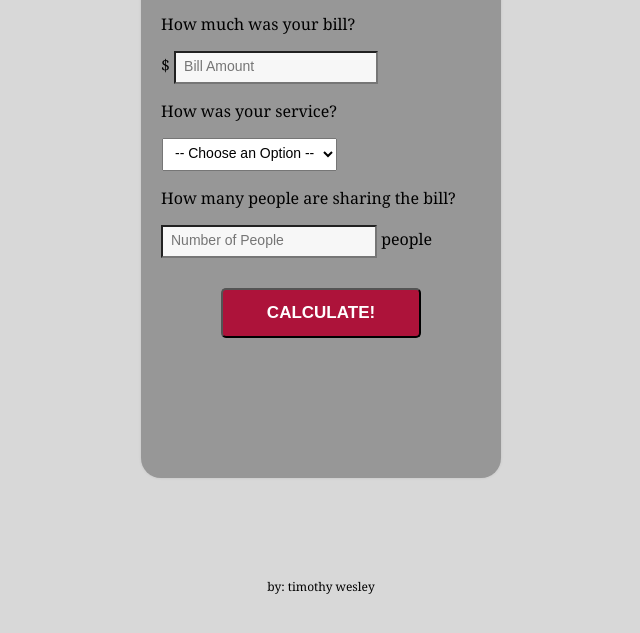
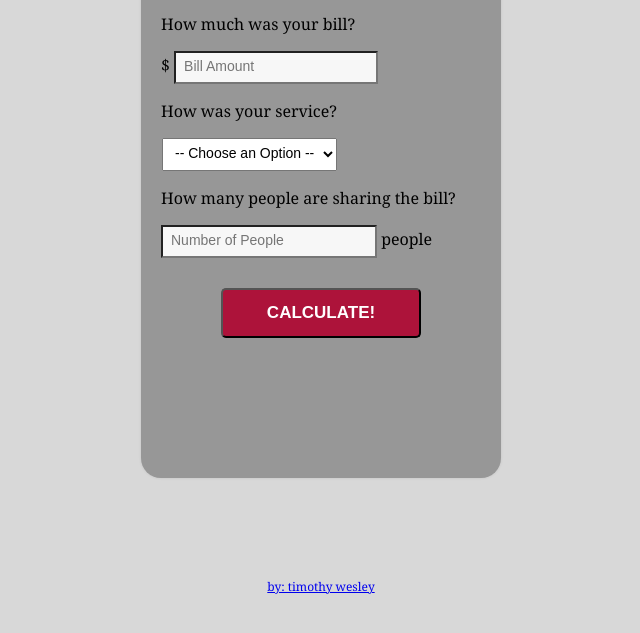
Before and after one commit to Timothy-Wesley/Tip-Calculator, a plain HTML site: page docs/index.html in a window 1280 px wide. Shown: the part 147-780 px from the top of the page, without its empty margins (319-959 px from the left). Drawn offline with Linux system fonts and the light colour scheme.

Commit message:
Update index.html

```diff
--- a/docs/index.html
+++ b/docs/index.html
@@ -40,7 +40,7 @@
 
           </div>
           <!--container end-->
-          <h3>by: Timothy Wesley</h3>
+          <h3><a href="https://timothy-wesley.github.io/TimothyPortfolio/">by: Timothy Wesley</a></h3>
           <script type="text/javascript" src="index.js"></script>
     </body>
 
```
